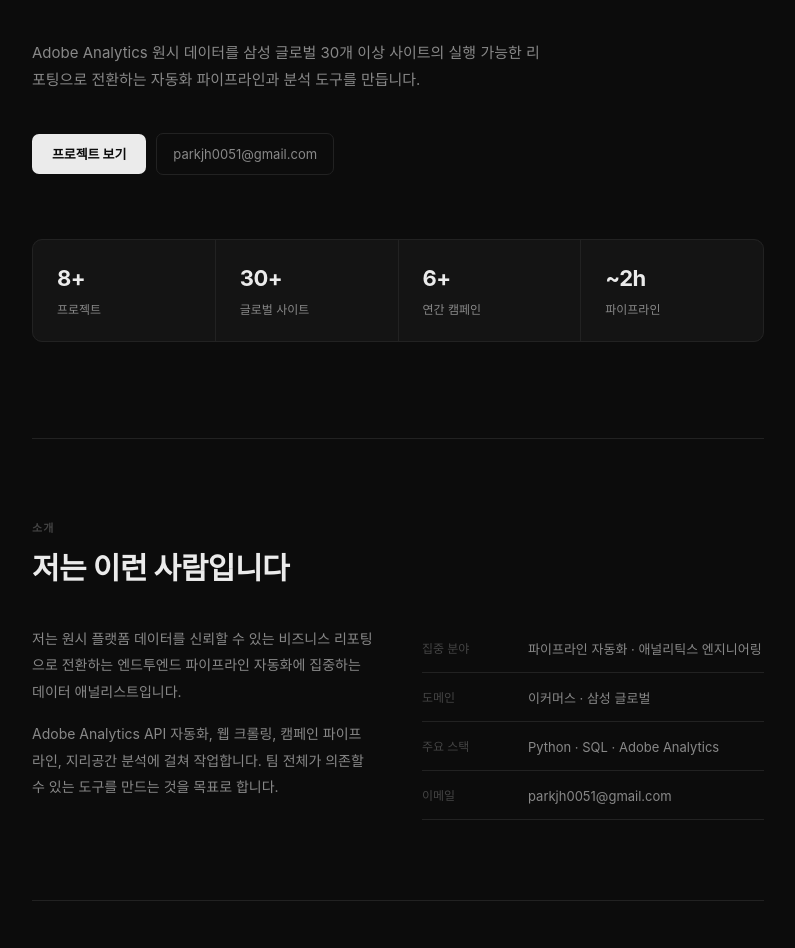
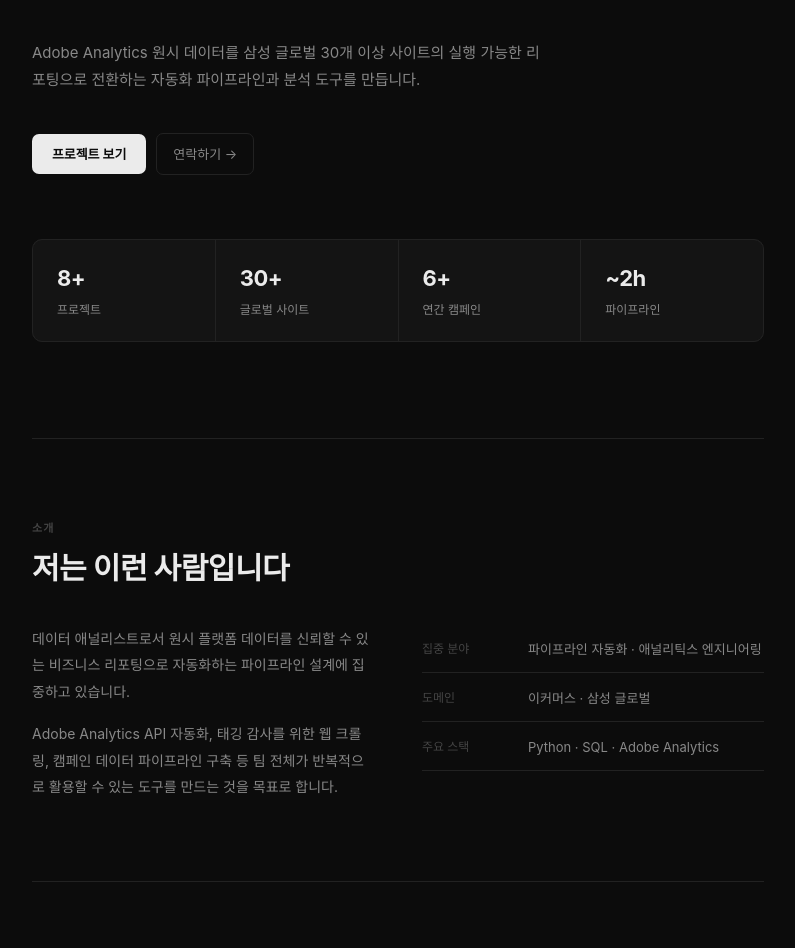
Before and after one commit to jjonghyunn/PTFLO, a Next.js app: page / in a window 1280 px wide. Shown: the part 284-1232 px from the top of the page, without its empty margins (242-1037 px from the left). Built offline with nearby package versions, Linux system fonts and the light colour scheme; a web font is replaced by a local one.

Commit message:
Content cleanup: remove duplicate email, fix about text, hero CTA to contact link

```diff
--- a/components/About.tsx
+++ b/components/About.tsx
@@ -1,10 +1,9 @@
 type Props = { lang: "en" | "ko" };
 
 const info = [
-  { labelEn: "Focus",       labelKo: "집중 분야", valueEn: "Pipeline Automation · Analytics Engineering",  valueKo: "파이프라인 자동화 · 애널리틱스 엔지니어링" },
-  { labelEn: "Domain",      labelKo: "도메인",    valueEn: "E-commerce · Samsung Global",                  valueKo: "이커머스 · 삼성 글로벌" },
-  { labelEn: "Stack",       labelKo: "주요 스택", valueEn: "Python · SQL · Adobe Analytics",               valueKo: "Python · SQL · Adobe Analytics" },
-  { labelEn: "Email",       labelKo: "이메일",    valueEn: "parkjh0051@gmail.com",                         valueKo: "parkjh0051@gmail.com" },
+  { labelEn: "Focus",  labelKo: "집중 분야", valueEn: "Pipeline Automation · Analytics Engineering", valueKo: "파이프라인 자동화 · 애널리틱스 엔지니어링" },
+  { labelEn: "Domain", labelKo: "도메인",    valueEn: "E-commerce · Samsung Global",                 valueKo: "이커머스 · 삼성 글로벌" },
+  { labelEn: "Stack",  labelKo: "주요 스택", valueEn: "Python · SQL · Adobe Analytics",              valueKo: "Python · SQL · Adobe Analytics" },
 ];
 
 export default function About({ lang }: Props) {
@@ -19,12 +18,12 @@
           <p style={{ color: "var(--muted)", lineHeight: "1.9", fontSize: "14px", marginBottom: "16px" }}>
             {lang === "en"
               ? "I'm a Data Analyst focused on end-to-end pipeline automation — transforming raw platform data into reliable, reproducible business reporting."
-              : "저는 원시 플랫폼 데이터를 신뢰할 수 있는 비즈니스 리포팅으로 전환하는 엔드투엔드 파이프라인 자동화에 집중하는 데이터 애널리스트입니다."}
+              : "데이터 애널리스트로서 원시 플랫폼 데이터를 신뢰할 수 있는 비즈니스 리포팅으로 자동화하는 파이프라인 설계에 집중하고 있습니다."}
           </p>
           <p style={{ color: "var(--muted)", lineHeight: "1.9", fontSize: "14px" }}>
             {lang === "en"
-              ? "My work spans Adobe Analytics API automation, web crawling, campaign data pipelines, and geospatial analysis. I build tools the whole team can rely on — not one-off scripts."
-              : "Adobe Analytics API 자동화, 웹 크롤링, 캠페인 파이프라인, 지리공간 분석에 걸쳐 작업합니다. 팀 전체가 의존할 수 있는 도구를 만드는 것을 목표로 합니다."}
+              ? "My work spans Adobe Analytics API automation, web crawling for tagging audits, and campaign data pipelines. I build tools the whole team can rely on — not one-off scripts."
+              : "Adobe Analytics API 자동화, 태깅 감사를 위한 웹 크롤링, 캠페인 데이터 파이프라인 구축 등 팀 전체가 반복적으로 활용할 수 있는 도구를 만드는 것을 목표로 합니다."}
           </p>
         </div>
 
--- a/components/Hero.tsx
+++ b/components/Hero.tsx
@@ -75,7 +75,7 @@
         >
           {lang === "en" ? "View Projects" : "프로젝트 보기"}
         </a>
-        <a href="mailto:parkjh0051@gmail.com" style={{
+        <a href="#contact" style={{
           color: "var(--muted)", fontSize: "13px",
           padding: "9px 16px", borderRadius: "7px",
           border: "1px solid var(--border)",
@@ -84,7 +84,7 @@
           onMouseEnter={e => { e.currentTarget.style.color = "var(--text)"; e.currentTarget.style.borderColor = "var(--dim)"; }}
           onMouseLeave={e => { e.currentTarget.style.color = "var(--muted)"; e.currentTarget.style.borderColor = "var(--border)"; }}
         >
-          parkjh0051@gmail.com
+          {lang === "en" ? "Contact →" : "연락하기 →"}
         </a>
       </div>
 
```
